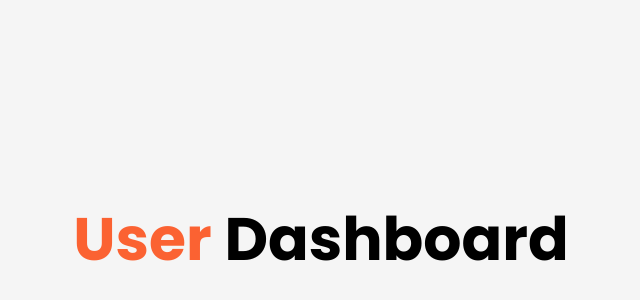
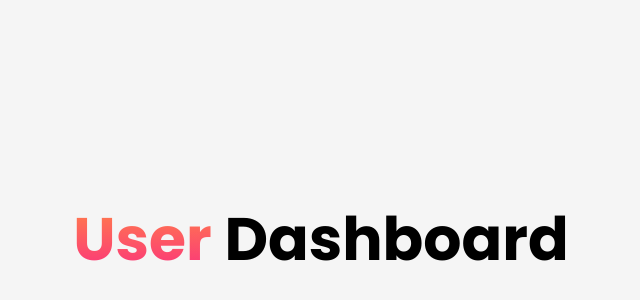
Before and after one commit to justadamhopkins/prima-fe-interview-website, a React (Vite) app: page / in a window 1280 px wide. Shown: the part 158-458 px from the top of the page, without its empty margins (319-959 px from the left). Built offline with nearby package versions, Linux system fonts and the light colour scheme.

Commit message:
feat: added gradient colours

```diff
--- a/src/components/_templates/HomePage/Homepage.module.css
+++ b/src/components/_templates/HomePage/Homepage.module.css
@@ -7,7 +7,15 @@
   &__heading {
     composes: heading from "@styles/global/typography.module.css";
     span {
-      color: var(--colour-accent-contrast);
+      background: linear-gradient(
+        180deg,
+        var(--colour-text-gradient-start) 0%,
+        var(--colour-text-gradient-end) 100%
+      );
+      -webkit-background-clip: text;
+      -webkit-text-fill-color: transparent;
+      background-clip: text;
+      color: transparent;
     }
   }
 }
--- a/src/styles/tokens/primitives/colours.css
+++ b/src/styles/tokens/primitives/colours.css
@@ -8,6 +8,8 @@
   --colour-blue-600: #5993b9;
   --colour-teal-600: #269085;
   --colour-purple-700: #9f009f;
+  --colour-orange-400: #ff784e;
   --colour-orange-500: #fb6232;
+  --colour-pink-500: #fb347c;
   --colour-charcoal-900: #1b2134;
 }
--- a/src/styles/tokens/semantics/colours.css
+++ b/src/styles/tokens/semantics/colours.css
@@ -13,4 +13,6 @@
   --colour-accent-contrast: var(--colour-orange-500);
   --colour-special: var(--colour-purple-700);
   --colour-ink: var(--colour-neutral-950);
+  --colour-text-gradient-start: var(--colour-orange-400);
+  --colour-text-gradient-end: var(--colour-pink-500);
 }
```
